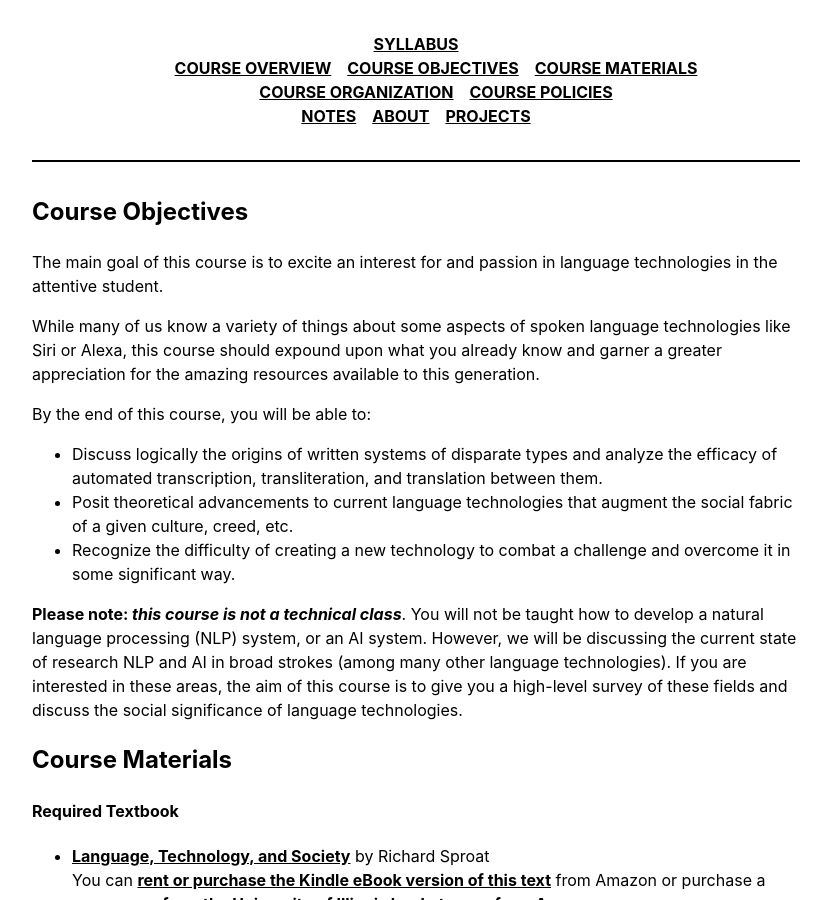
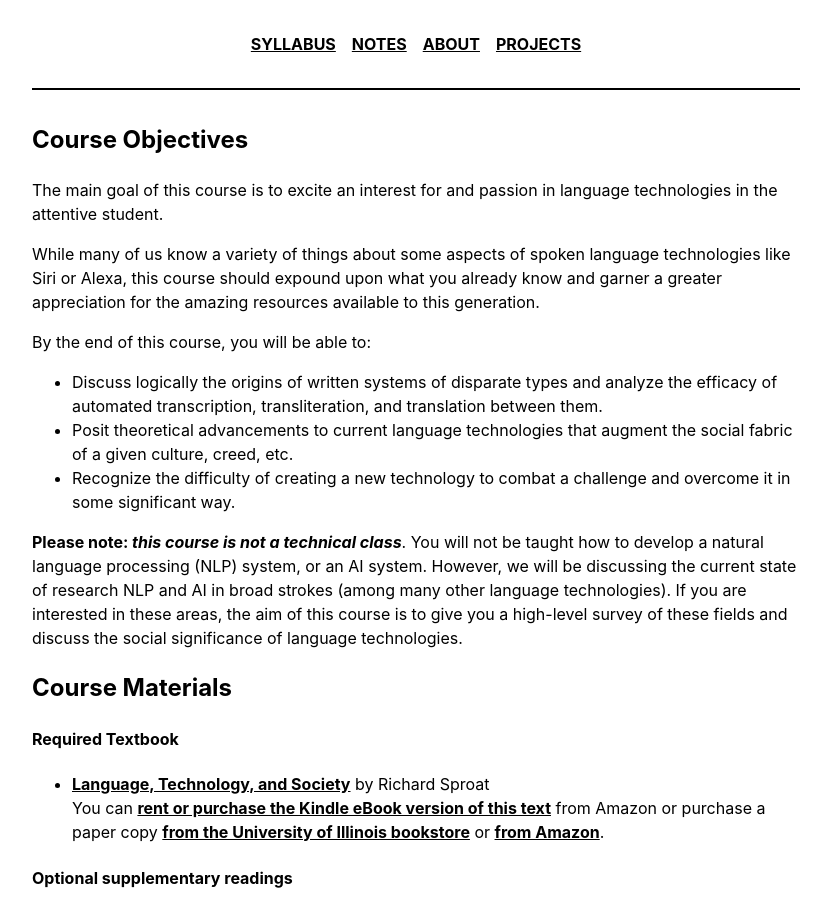
Before and after one commit to Jargonautika/2020-Fall-UIUC-LING270.github.io, a Jekyll site: the page built from index.md, in a window 1280 px wide and 900 px high. Shown: the whole window, without its empty margins (224-1051 px from the left). Built offline with Jekyll 4.4.1, drawn with Linux system fonts in a browser that asks for light colours.

Commit message:
Update navigation

```diff
--- a/_includes/navigation.html
+++ b/_includes/navigation.html
@@ -1,15 +1,6 @@
 <nav role="navigation">
   <ul>
-    <li>
-        <a href="/" class="dropdown-toggle" data-toggle="dropdown" {% if page.url == "/" %}class="active"{% endif %}>Syllabus</a>
-        <ol class="dropdown-menu">
-          <li><a href="index.html#course-overview">Course Overview</a></li>
-          <li><a href="index.html#course-objectives">Course Objectives</a></li>
-          <li><a href="index.html#course-materials">Course Materials</a></li>
-          <li><a href="index.html#course-organization">Course Organization</a></li>
-          <li><a href="index.html#course-policies">Course Policies</a></li>
-        </ol>
-    </li>
+    <li><a href="/" class="dropdown-toggle" data-toggle="dropdown" {% if page.url == "/" %}class="active"{% endif %}>Syllabus</a></li>
     <li><a href="/notes" {% if page.url == "/notes" %}class="active"{% endif %}>Notes</a></li>
     <li><a href="/about" {% if page.url == "/about" %}class="active"{% endif %}>About</a></li>
     <li><a href="/projects" {% if page.url == "/projects" %}class="active"{% endif %}>Projects</a></li>
```
